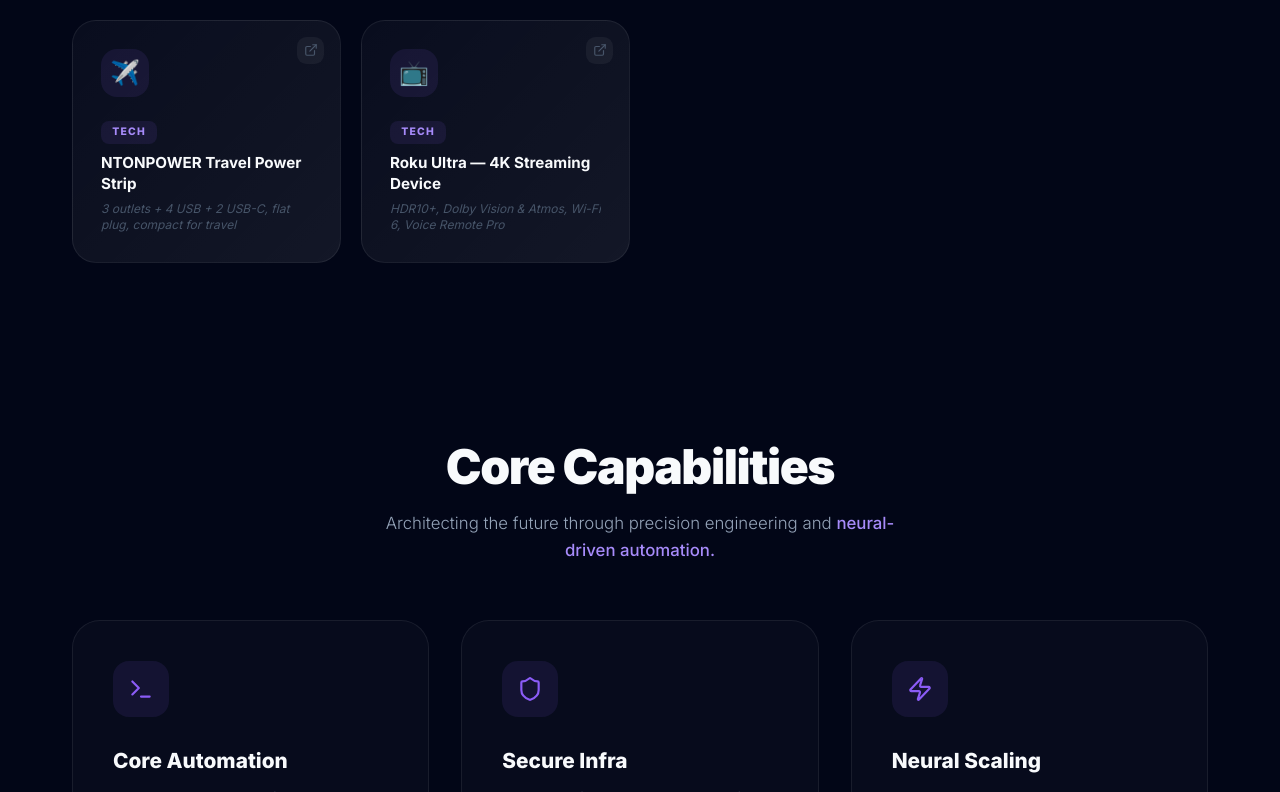
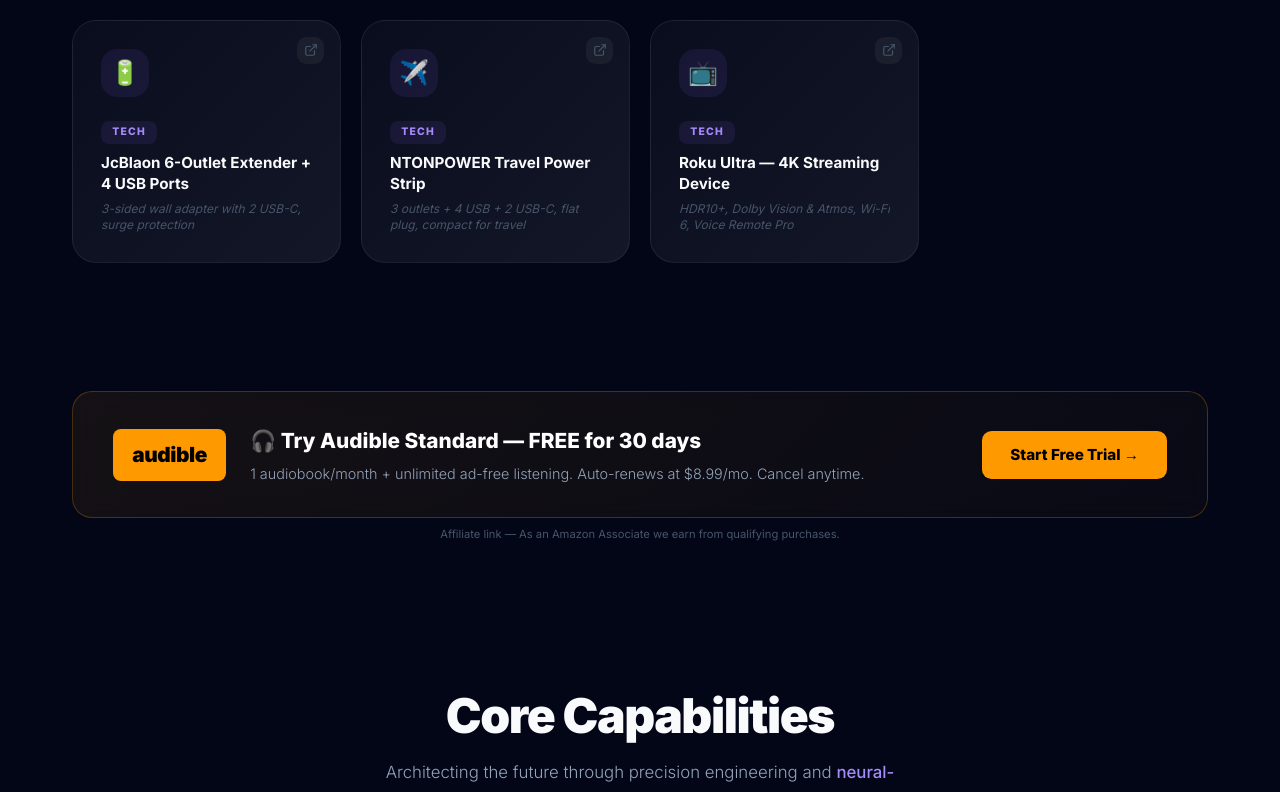
Before and after one commit to LXunchained/tech-prism, a React (Vite) app: page / in a window 1280 px wide. Shown: the part 2727-3519 px from the top of the page. Built offline with nearby package versions, Linux system fonts and the light colour scheme.

Commit message:
feat: add Audible affiliate promo banner

```diff
--- a/src/data/affiliateLinks.json
+++ b/src/data/affiliateLinks.json
@@ -1,4 +1,16 @@
 [
+    {
+        "id": "fopo-15-6-triple-laptop-screen-extender-left-scree-B0DG8RW7BK",
+        "title": "FOPO 15.6 Triple Laptop Screen Extender, Left Screen 360° Rotation Laptop Monitor Extender, Plug and Play Triplp Monitor for 13-17\" Laptops with USB-C/HDMI, for Windows/Mac(M1/M2/M3) Pro/Max - S10",
+        "category": "tech",
+        "subtitle": "⭐ 4.2/5 · $239.99",
+        "url": "https://www.amazon.com/dp/B0DG8RW7BK?tag=louisamazonaf-20",
+        "icon": "⚡",
+        "isHighlighted": true,
+        "isbn": "B0DG8RW7BK",
+        "addedAt": "2026-03-05T13:32:18Z",
+        "youtubeId": "DRY_RUN_VIDEO_ID"
+    },
     {
         "id": "compressed-air-duster-150000rpm-electric-air-duste-B0FFH1NK7M",
         "title": "Compressed Air Duster, 150000RPM Electric Air Duster with LED Display & Light, 4 Gear Adjustable Cordless Air Blower, Rechargeable Brushless Motor Turbo Fan for Keyboard, Electronic Devices, Home, Car",
@@ -6,7 +18,7 @@
         "subtitle": "⭐ 0.0/5 · $31.99",
         "url": "https://www.amazon.com/dp/B0FFH1NK7M?tag=louisamazonaf-20",
         "icon": "⚡",
-        "isHighlighted": true,
+        "isHighlighted": false,
         "isbn": "B0FFH1NK7M",
         "addedAt": "2026-03-05T12:51:26Z",
         "youtubeId": "ScB2AfSV_R8"
--- a/src/pages/Home.jsx
+++ b/src/pages/Home.jsx
@@ -69,6 +69,82 @@
             {/* Products */}
             <div style={{ position: 'relative', zIndex: 10 }}><ProductsGrid /></div>
 
+            {/* Audible Affiliate Banner */}
+            <motion.section
+                initial={{ opacity: 0, y: 30 }}
+                whileInView={{ opacity: 1, y: 0 }}
+                viewport={{ once: true }}
+                transition={{ duration: 0.6 }}
+                style={{ padding: '3rem 0', position: 'relative', zIndex: 10 }}
+            >
+                <div className="section-container">
+                    <a
+                        href="https://amzn.to/4cqtHWZ"
+                        target="_blank"
+                        rel="noopener noreferrer"
+                        style={{ textDecoration: 'none', display: 'block' }}
+                    >
+                        <div style={{
+                            display: 'flex', alignItems: 'center', justifyContent: 'space-between',
+                            flexWrap: 'wrap', gap: '1.5rem',
+                            padding: '2rem 2.5rem',
+                            borderRadius: '1.25rem',
+                            background: 'linear-gradient(135deg, rgba(255,153,0,0.08) 0%, rgba(255,153,0,0.03) 100%)',
+                            border: '1px solid rgba(255,153,0,0.25)',
+                            backdropFilter: 'blur(12px)',
+                            cursor: 'pointer',
+                            transition: 'border-color 0.2s, box-shadow 0.2s',
+                        }}
+                            onMouseEnter={e => { e.currentTarget.style.borderColor = 'rgba(255,153,0,0.55)'; e.currentTarget.style.boxShadow = '0 0 40px rgba(255,153,0,0.08)'; }}
+                            onMouseLeave={e => { e.currentTarget.style.borderColor = 'rgba(255,153,0,0.25)'; e.currentTarget.style.boxShadow = 'none'; }}
+                        >
+                            {/* Left */}
+                            <div style={{ display: 'flex', alignItems: 'center', gap: '1.5rem' }}>
+                                <div style={{
+                                    padding: '0.6rem 1.2rem',
+                                    background: '#FF9900',
+                                    borderRadius: '0.5rem',
+                                    fontWeight: 900,
+                                    fontSize: '1.3rem',
+                                    color: '#000',
+                                    letterSpacing: '-0.02em',
+                                    flexShrink: 0,
+                                }}>audible</div>
+                                <div>
+                                    <div style={{
+                                        fontSize: 'clamp(1rem, 2.5vw, 1.3rem)',
+                                        fontWeight: 800,
+                                        color: '#fff',
+                                        marginBottom: '0.3rem',
+                                    }}>
+                                        🎧 Try Audible Standard — FREE for 30 days
+                                    </div>
+                                    <div style={{ fontSize: '0.9rem', color: '#94a3b8', fontWeight: 300 }}>
+                                        1 audiobook/month + unlimited ad-free listening. Auto-renews at $8.99/mo. Cancel anytime.
+                                    </div>
+                                </div>
+                            </div>
+                            {/* Right CTA */}
+                            <div style={{
+                                padding: '0.75rem 1.75rem',
+                                background: '#FF9900',
+                                borderRadius: '0.6rem',
+                                fontWeight: 800,
+                                fontSize: '0.95rem',
+                                color: '#000',
+                                whiteSpace: 'nowrap',
+                                flexShrink: 0,
+                            }}>
+                                Start Free Trial →
+                            </div>
+                        </div>
+                        <div style={{ textAlign: 'center', fontSize: '0.7rem', color: '#475569', marginTop: '0.5rem' }}>
+                            Affiliate link — As an Amazon Associate we earn from qualifying purchases.
+                        </div>
+                    </a>
+                </div>
+            </motion.section>
+
             {/* Core Capabilities */}
             <section style={{ padding: '6rem 0', position: 'relative', zIndex: 10 }}>
                 <div className="section-container">
```
Also changed, not shown: 3 other files (tests, documents, lock files or other folders).
